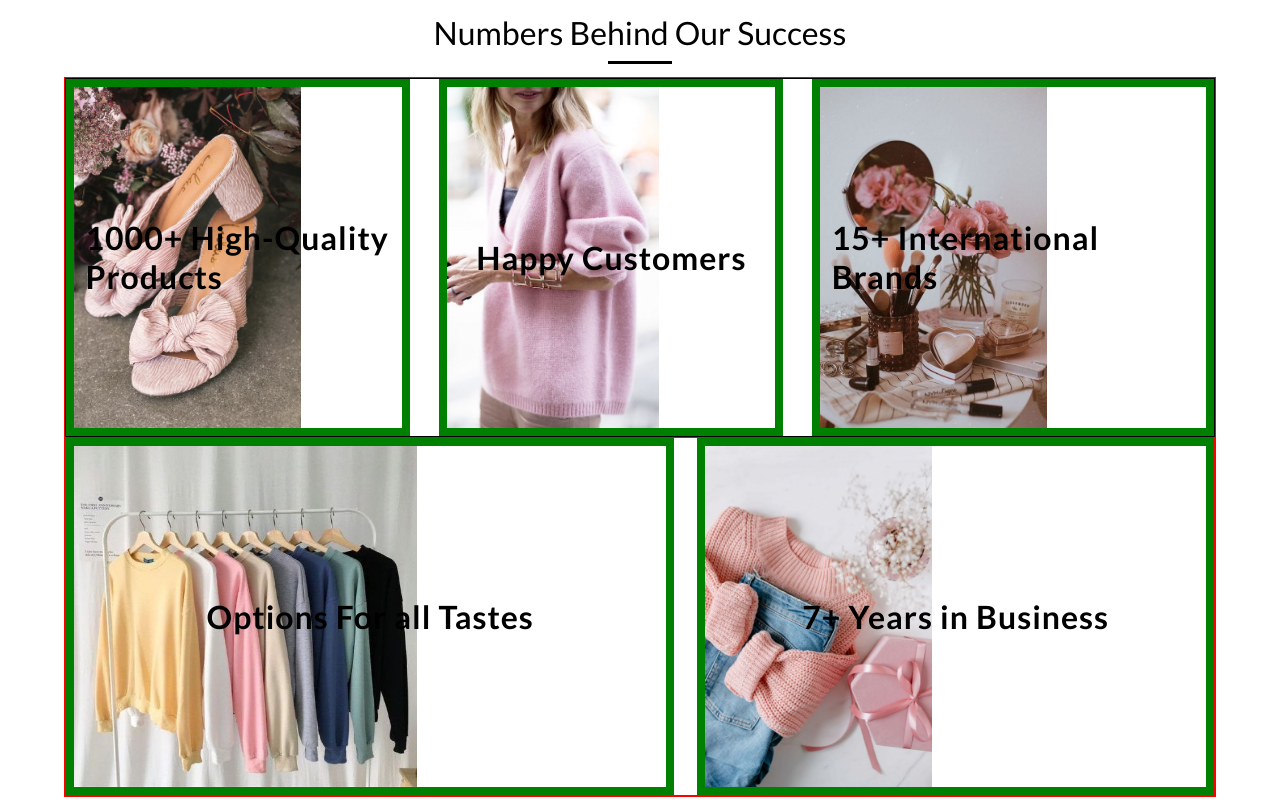
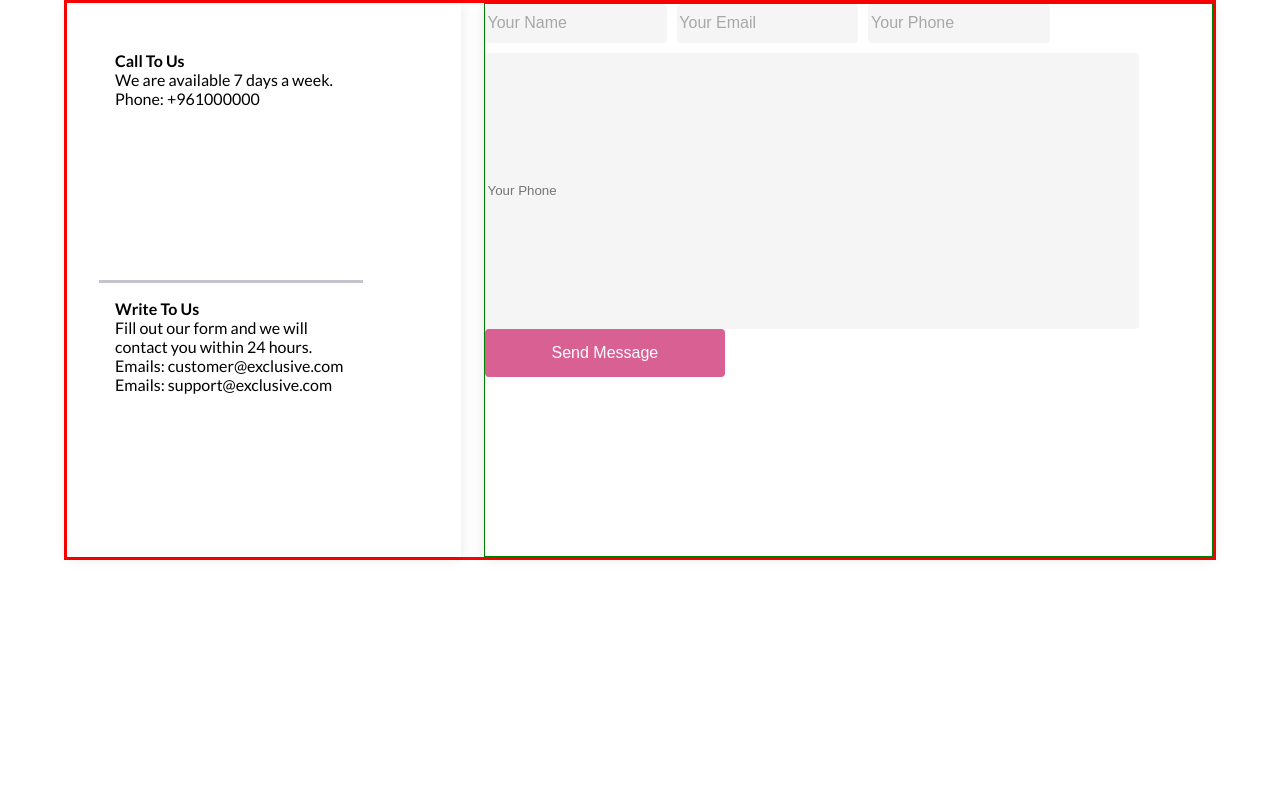
Before and after one commit to YahyaNashar22/Global-Fairy-front-end, a React (Create React App) app in the folder global-fairy/: page /home in a window 1280 px wide. Built offline with nearby package versions, Linux system fonts and the light colour scheme.

Commit message:
working on the structure

```diff
--- /dev/null
+++ b/global-fairy/src/components/Contact/ContactSection.js
@@ -0,0 +1,45 @@
+import React from 'react'
+import styles from './ContactSection.module.css'
+export default function ContactSection() {
+    return (
+        <container className={styles.contactContainer}>
+
+            <section className={styles.contactNb}>
+                <aricle className={styles.callUs}>
+                    <span>
+                        <h4>Call To Us</h4>
+                    </span>
+                    <span>
+
+                    <p>We are available 7 days a week.</p>
+                        <p>Phone: +961000000</p>
+                    </span>
+
+                </aricle>
+                <aricle className={styles.msgUs}>
+                <h4>Write To Us</h4>
+
+                <p>Fill out our form and we will contact you within 24 hours.</p>
+                    <p>Emails: customer@exclusive.com</p>
+                    <p>Emails: support@exclusive.com</p>
+                    </aricle>
+                    </section>
+            <section className={styles.contactForm}>
+                <span>
+                    <input className={styles.inputs} placeholder="Your Name"></input>
+                    <input className={styles.inputs} placeholder="Your Email"></input>
+                    <input className={styles.inputs} placeholder="Your Phone"></input>
+
+                </span>
+<br></br>
+                <span>
+                <input className={styles.msgInput} placeholder="Your Phone"></input>
+
+                </span>
+                <br></br>
+                <button className={styles.msgBtn}>Send Message</button>
+
+            </section>
+        </container>
+    )
+}
--- /dev/null
+++ b/global-fairy/src/components/Contact/ContactSection.module.css
@@ -0,0 +1,77 @@
+@import '../../App.css';
+
+.contactContainer{
+    border: 3px solid red;
+    width: 90%;
+    margin: 0 auto;
+    display: flex;
+    flex-direction: row;
+    gap:2%;
+    height: 70vh;
+}
+
+.contactNb{
+    display: flex;
+    padding: 2em 2em 2em 2em;
+    flex-direction: column;
+    height: 100%;
+    /* border: 1px solid black; */
+    box-shadow: 0px 1px 13px 0px rgba(0, 0, 0, 0.1);
+    width: 35%;
+
+
+}
+.contactNb span{
+    display: block;
+}
+.callUs{
+    height: 50%;
+    width: 80%;
+    padding: 1em;
+}
+.msgUs{
+    border-top: 3px solid #c4c4cc;
+    height: 50%;
+    width: 80%;
+    padding: 1em;
+
+}
+.contactForm{
+border: 1px solid green;
+width: 65%;
+box-shadow: 0px 1px 13px 0px rgba(0, 0, 0, 0.1);
+
+}
+.inputs{
+    width:25%;
+    height: 7%;
+    border-radius: 4px;
+background:  #F5F5F5;
+padding: 0.5em 0 0.5em 0.2em;
+border-style: none;
+margin-right: 10px;
+}
+.inputs::placeholder{
+    opacity: 0.6;
+    font-size: 1.2em;
+}
+
+.msgInput{
+    width: 90%;
+    border-radius: 4px;
+    background:  #F5F5F5;
+    padding: 0.5em 0 0.5em 0.2em;
+    border-style: none;
+    margin-right: 10px;
+    margin-top: 10px;
+    height: 50%;
+}
+.msgBtn{
+    border-radius: 4px;
+background: var(--thulian-pink);
+width: 15em;
+height: 3em;
+font-size: 1em;
+color:#FFF;
+border-style: none;
+}
--- a/global-fairy/src/pages/Home/Home.js
+++ b/global-fairy/src/pages/Home/Home.js
@@ -1,8 +1,9 @@
 // import Header from "../../layout/Header/Header"
 import "./Home.module.css"
-import Numbers from "../../components/Numbers/Numbers"
-import BrandHeader from "../../components/brandHeader/BrandHeader"
-import CategoriesHeader from "../../components/Categories/CategoriesHeader"
+// import Numbers from "../../components/Numbers/Numbers"
+// import BrandHeader from "../../components/brandHeader/BrandHeader"
+// import CategoriesHeader from "../../components/Categories/CategoriesHeader"
+import ContactSection from "../../components/Contact/ContactSection"
 
 const Home = () => {
 return(
@@ -10,7 +11,8 @@ return(
         {/* <Header /> */}
         {/* <CategoriesHeader></CategoriesHeader>
         <BrandHeader></BrandHeader> */}
-        <Numbers/>
+        {/* <Numbers/> */}
+        <ContactSection></ContactSection>
 
 
     </div>
```
